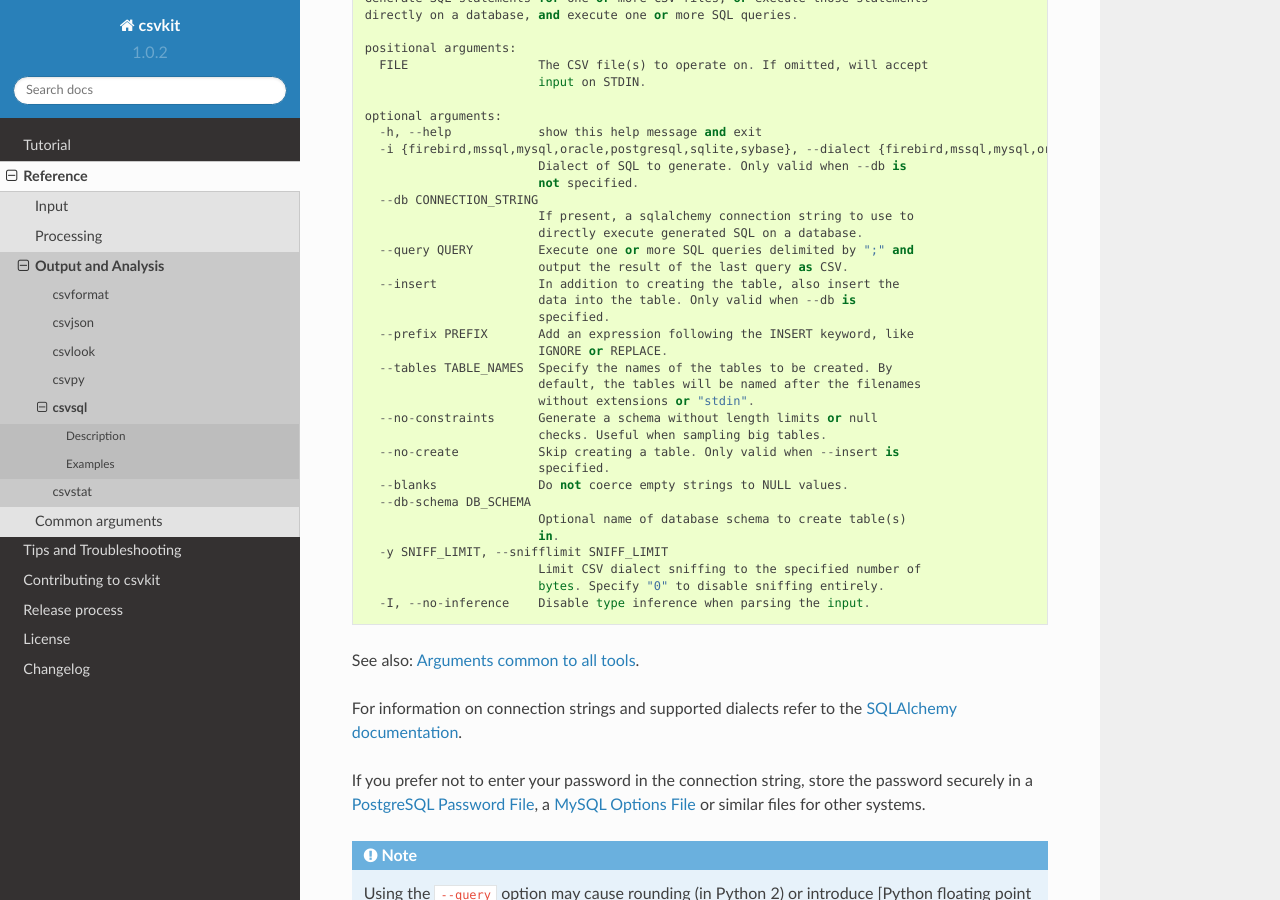
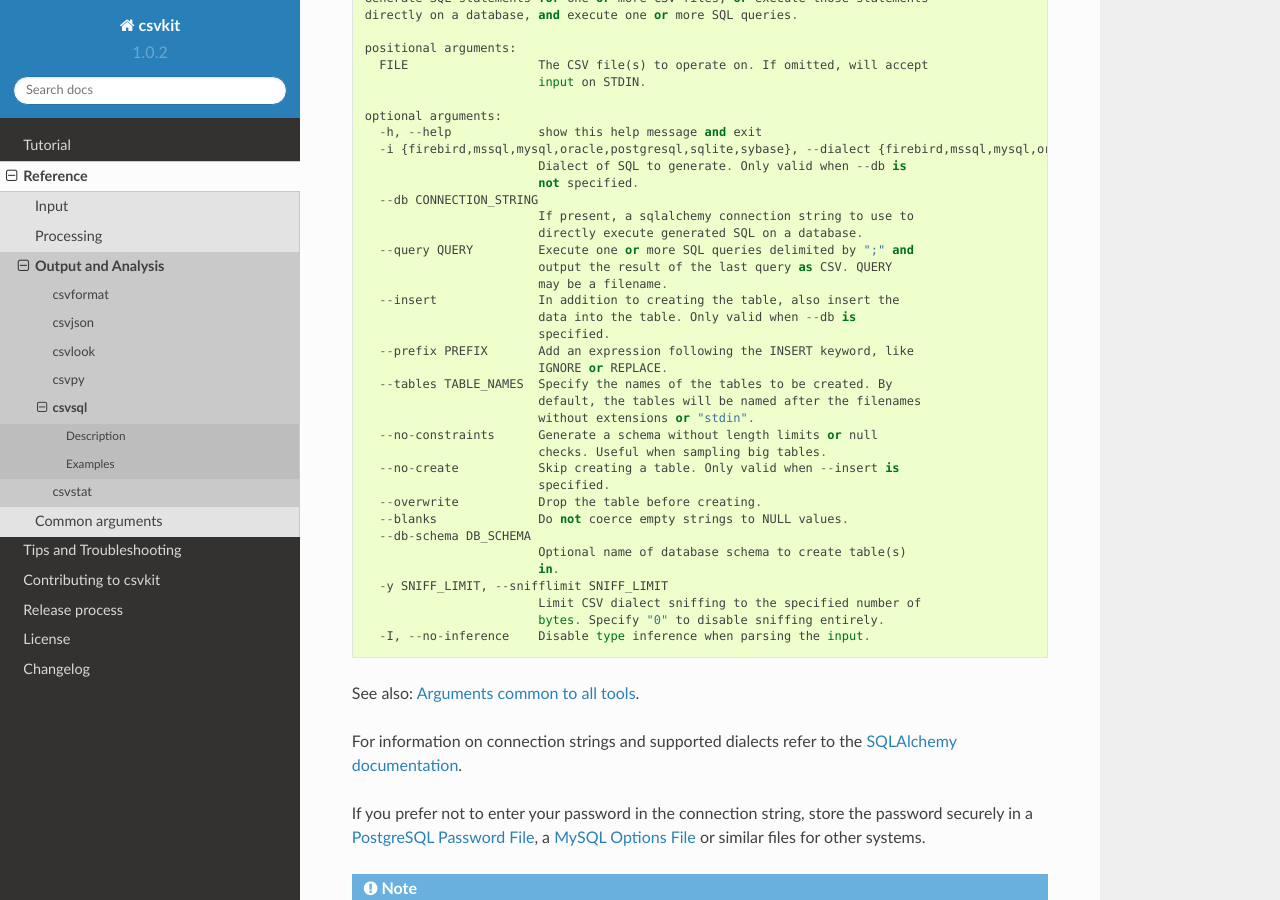
Before and after one commit to wireservice/csvkit, a Sphinx documentation site: the page built from docs/scripts/csvsql.rst, in a window 1280 px wide and 900 px high, scrolled down 462 px. Built offline with Sphinx 7.4.7 and the Read the Docs theme 2.0.0, drawn with Linux system fonts in a browser that asks for light colours.

Commit message:
Update docs

```diff
--- a/docs/scripts/csvsql.rst
+++ b/docs/scripts/csvsql.rst
@@ -32,7 +32,8 @@
                             If present, a sqlalchemy connection string to use to
                             directly execute generated SQL on a database.
       --query QUERY         Execute one or more SQL queries delimited by ";" and
-                            output the result of the last query as CSV.
+                            output the result of the last query as CSV. QUERY
+                            may be a filename.
       --insert              In addition to creating the table, also insert the
                             data into the table. Only valid when --db is
                             specified.
@@ -45,6 +46,7 @@
                             checks. Useful when sampling big tables.
       --no-create           Skip creating a table. Only valid when --insert is
                             specified.
+      --overwrite           Drop the table before creating.
       --blanks              Do not coerce empty strings to NULL values.
       --db-schema DB_SCHEMA
                             Optional name of database schema to create table(s)
--- a/docs/scripts/in2csv.rst
+++ b/docs/scripts/in2csv.rst
@@ -41,6 +41,9 @@
                             of objects to be converted when processing JSON.
       -n, --names           Display sheet names from the input Excel file.
       --sheet SHEET         The name of the Excel sheet to operate on.
+      --write-sheets WRITE_SHEETS
+                            The names of the Excel sheets to write to files, or
+                            "-" to write all sheets.
       -y SNIFF_LIMIT, --snifflimit SNIFF_LIMIT
                             Limit CSV dialect sniffing to the specified number of
                             bytes. Specify "0" to disable sniffing entirely.
```
